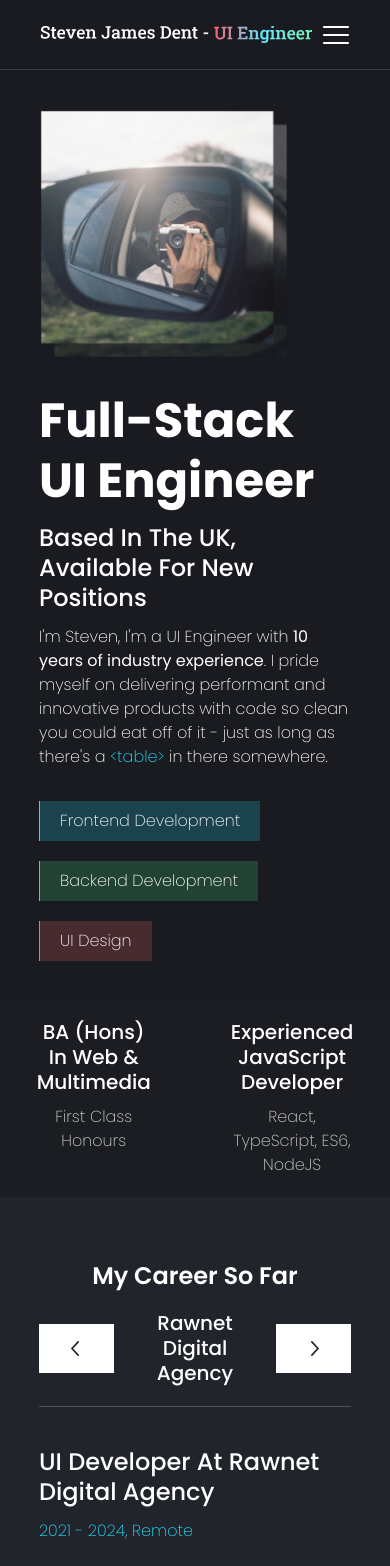
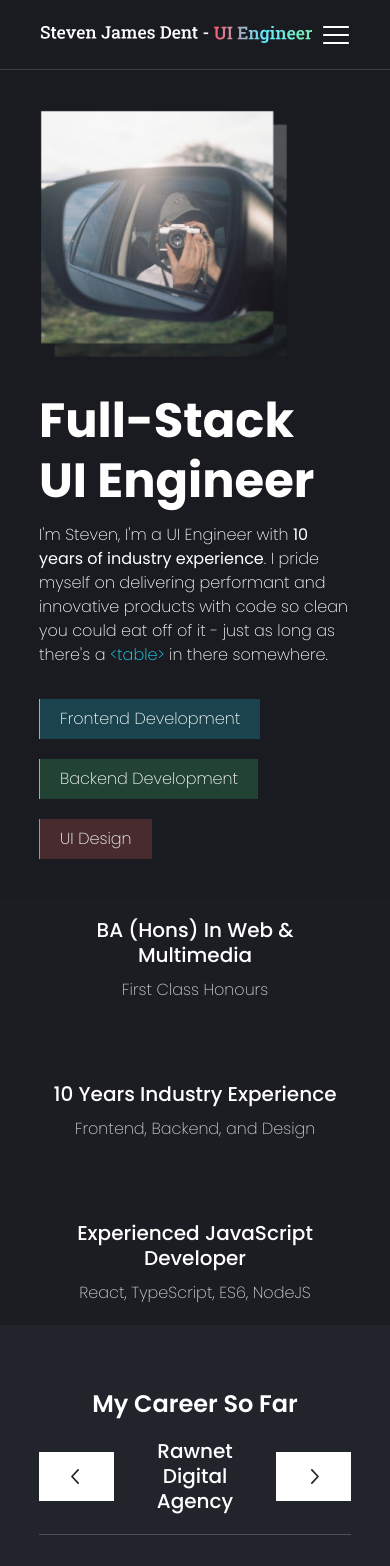
Before and after one commit to stevenjamesdent/portfolio-quick-and-dirty, a Next.js app: page / in a window 390 px wide. Shown: the top 1566 px of the page. Built offline with nearby package versions, Linux system fonts and the light colour scheme.

Commit message:
Minor mobile tweaks

```diff
--- a/src/components/Footer/Footer.tsx
+++ b/src/components/Footer/Footer.tsx
@@ -15,7 +15,7 @@ const Footer = ({className, style} : Props): React.ReactElement => {
     const conditionalClassNames = classNames(className, {});
 
     return (
-        <footer className={clsx(styles.wrapper, conditionalClassNames, 'flex justify-between items-center')} style={style}>
+        <footer className={clsx(styles.wrapper, conditionalClassNames, 'flex max-mobile:flex-col mobile:justify-between gap-5 items-center')} style={style}>
             <Link className='inline-flex gap-2 items-center text-white hover:text-cyan hover:underline transition-colors' href='https://linkedin.com/in/stevenjdent' target='_blank'>
                 <LinkedInLogoIcon width={20} height={20} />
                 Connect on LinkedIn
--- a/src/components/Hero/Hero.tsx
+++ b/src/components/Hero/Hero.tsx
@@ -21,7 +21,7 @@ const Hero = ({className, style} : Props): React.ReactElement => {
             <div className={clsx(styles.wrapper, conditionalClassNames)} style={style}>
                 <div className={styles.content}>
                     <Heading tag='h1' mega collapse>Full-stack UI Engineer</Heading>
-                    <Heading tag='h2' appearance='h5'>Based in the UK, Available for new positions</Heading>
+                    <Heading className='max-mobile:hidden' tag='h2' appearance='h5'>Based in the UK, Available for new positions</Heading>
                     <p>
                         I&apos;m Steven, I&apos;m a UI Engineer with <strong>10 years of industry experience</strong>. I pride myself on delivering performant and innovative products with code so clean you could eat off of it - just as long as there&apos;s a <span className='text-cyan'>{'<table>'}</span> in there somewhere.
                     </p>
@@ -33,12 +33,12 @@ const Hero = ({className, style} : Props): React.ReactElement => {
                 </div>
                 <Image className={styles.image} src={photo} alt="Photograph of Steven" />
             </div>
-            <div className='flex justify-center tablet:justify-between px-gutter-small tablet-l:px-gutter laptop:px-gutter-large gap-20 tablet:gap-5 py-5 text-center text-white bg-midnight bg-opacity-90'>
+            <div className='flex max-mobile:flex-col justify-center tablet:justify-between px-gutter-small tablet-l:px-gutter laptop:px-gutter-large gap-20 tablet:gap-5 py-5 text-center text-white bg-midnight bg-opacity-90'>
                 <div>
                     <Heading tag='span' appearance='h6'>BA (Hons) In Web & Multimedia</Heading>
                     <span className='opacity-80'>First Class Honours</span>
                 </div>
-                <div className='max-tablet:hidden'>
+                <div className='mobile:hidden tablet:block'>
                     <Heading tag='span' appearance='h6'>10 Years Industry Experience</Heading>
                     <span className='opacity-80'>Frontend, Backend, and Design</span>
                 </div>
```
